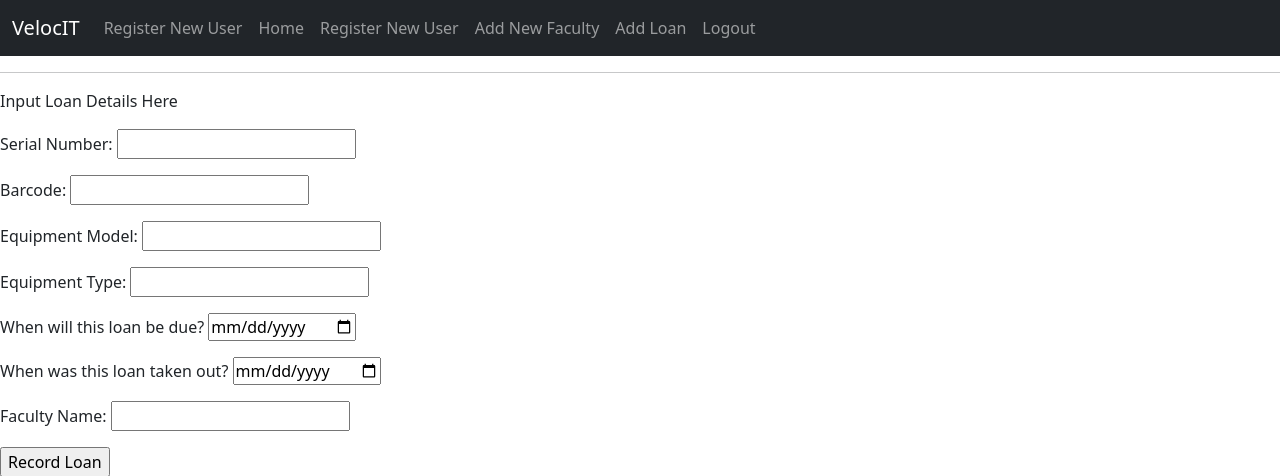
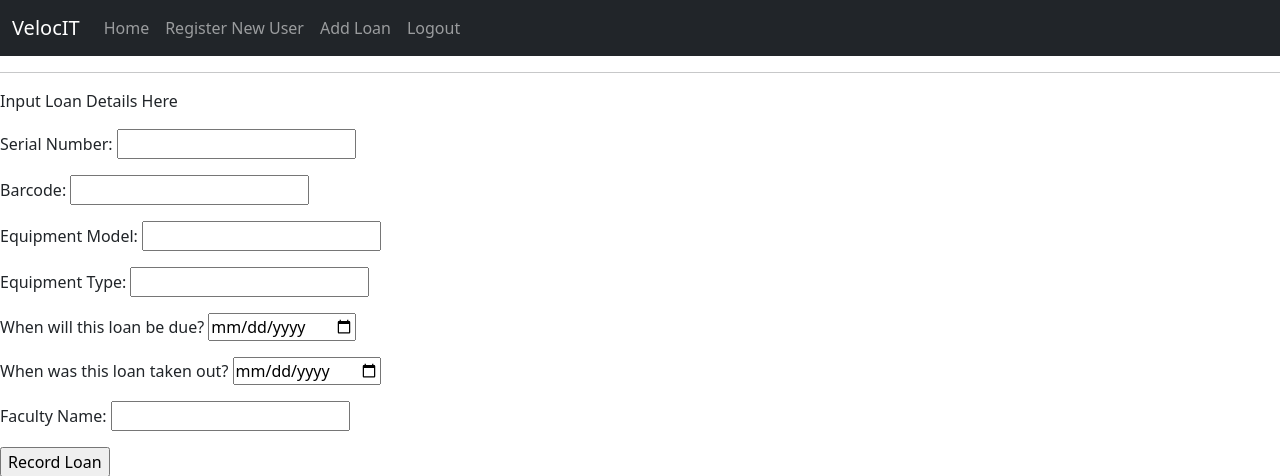
Before and after one commit to Scotthunt0413/VelocIT_Staging, a Flask app: page /request in a window 1280 px wide. Shown: the top 476 px of the page. Run offline with Flask 3, Linux system fonts and the light colour scheme; a user stored in the database is signed in; tables that the repository leaves empty or names only in its code hold one stand-in row (values such as "Sample post"); some libraries are stand-ins or nearby versions.

Commit message:
renamed columns, took out add faculty form

```diff
--- a/flaskr/app/forms.py
+++ b/flaskr/app/forms.py
@@ -42,8 +42,3 @@ class LoanForm(FlaskForm):
    loan_date_out = DateField('When was this loan taken out? ',validators=[DataRequired()])
    faculty_name = StringField('Faculty Name: ',validators=[DataRequired()])
    submit = SubmitField('Record Loan')
-
-class FacultyForm(FlaskForm):
-    name = StringField('Faculty Name: ',validators=[DataRequired()])
-    department_id = IntegerField('Department ID: ',validators=[DataRequired()])
-    submit = SubmitField('Submit')
--- a/flaskr/app/models.py
+++ b/flaskr/app/models.py
@@ -41,8 +41,8 @@ class Loaned_Devices(db.Model):
     barcode = db.Column(db.Integer, unique=True, nullable=False)
     Equipment_Model = db.Column(db.String(255), nullable=False)
     Equipment_Type = db.Column(db.String(255), nullable=False)
-    loan_in_date = db.Column(db.DATE, unique=False, nullable=False)
-    loan_date_out = db.Column(db.DATE, unique=False, nullable=False)
+    return_date = db.Column(db.DATE, unique=False, nullable=False)
+    takeout_date = db.Column(db.DATE, unique=False, nullable=False)
     faculty_name = db.Column(db.String(255), nullable=True)
     loan_status = db.Column(db.String(255),nullable=True)
 
--- a/flaskr/app/routes.py
+++ b/flaskr/app/routes.py
@@ -1,7 +1,7 @@
 from app import app
 
 from flask import render_template, redirect, url_for, request
-from app.forms import LoginForm, RegisterForm, ResetForm, LoanForm, FacultyForm
+from app.forms import LoginForm, RegisterForm, ResetForm, LoanForm
 from app.models import Users, Faculty, Department, Loaned_Devices
 import datetime
 import sys
@@ -9,7 +9,7 @@ from app import db, login
 from flask_login import login_user, logout_user, current_user, login_required
 login.login_view = "go"
 def getAllLoanData():
-    loans = db.session.query(Loaned_Devices.serialNumber, Loaned_Devices.barcode,Loaned_Devices.Equipment_Model,Loaned_Devices.Equipment_Type,Loaned_Devices.loan_in_date,Loaned_Devices.loan_date_out,Loaned_Devices.faculty_name,Loaned_Devices.loan_status)
+    loans = db.session.query(Loaned_Devices.serialNumber, Loaned_Devices.barcode,Loaned_Devices.Equipment_Model,Loaned_Devices.Equipment_Type,Loaned_Devices.return_date,Loaned_Devices.takeout_date,Loaned_Devices.faculty_name,Loaned_Devices.loan_status)
     return [{
         'serial_number': serialNumber,
         'barcode': barcode,
@@ -32,13 +32,13 @@ def setDates():
     today = datetime.date.today()
     devices = db.session.query(Loaned_Devices).all()
     for device in devices:
-        date = device.loan_date_out
+        date = device.return_date
         barcode = device.barcode
         if date < today:
-            db.session.query(Loaned_Devices).filter(Loaned_Devices.barcode == barcode).update({Loaned_Devices.loan_status: "overdue"})
+            db.session.query(Loaned_Devices).filter(Loaned_Devices.barcode == barcode).update({Loaned_Devices.loan_status: "Overdue"})
             db.session.commit()
         else:
-            db.session.query(Loaned_Devices).filter(Loaned_Devices.barcode == barcode).update({Loaned_Devices.loan_status: "not due"})
+            db.session.query(Loaned_Devices).filter(Loaned_Devices.barcode == barcode).update({Loaned_Devices.loan_status: "Not Due"})
             db.session.commit()
 
 @app.route('/', methods=['GET','POST'])
@@ -124,18 +124,3 @@ def request_loan():
         setDates()
         return redirect(url_for('home'))
     return render_template('loan.html', form=form)
-
-
-@app.route('/faculty',methods=['GET','POST'])
-@login_required
-def faculty():
-    form = FacultyForm()
-    if form.validate_on_submit():
-        faculty = Faculty(
-            faculty_name = form.name.data,
-            Department_ID = form.department_id.data
-        )
-        db.session.add(faculty)
-        db.session.commit()
-        return redirect(url_for('home'))
-    return render_template('faculty.html', form=form)
--- a/flaskr/app/templates/base.html
+++ b/flaskr/app/templates/base.html
@@ -20,9 +20,11 @@
             </button>
             <div class="collapse navbar-collapse" id="navbarNav">
                 <ul class="navbar-nav">
+                    {% if not current_user.is_authenticated %}
                     <li class="nav-item">
                         <a class="nav-link" href="/register">Register New User</a>
                     </li>
+                    {% endif %}
                     {% if current_user.is_authenticated: %}
                     <li class="nav-item">
                         <a class="nav-link" href="/home">Home</a>
@@ -30,10 +32,6 @@
 
                     <li class="nav-item">
                         <a class="nav-link" href="/register">Register New User</a>
-                    </li>
-
-                    <li class="nav-item">
-                        <a class="nav-link" href="/faculty">Add New Faculty</a>
                     </li>
                     <li class="nav-item">
                         <a class="nav-link" href="/request">Add Loan</a>
```
Also changed, not shown: flaskr/app/templates/faculty.html (deleted, +0 -34 lines).
